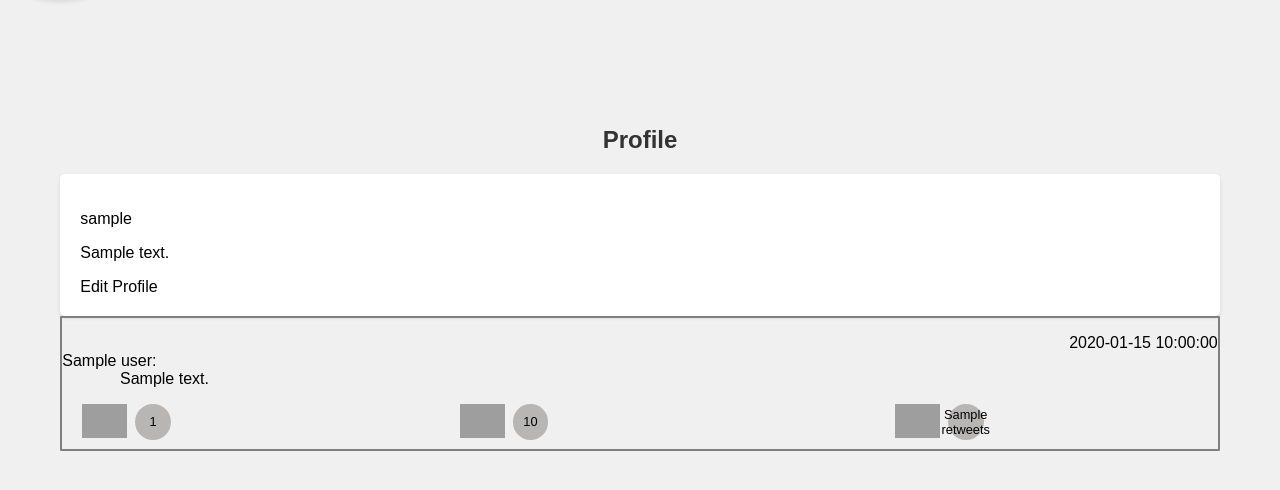
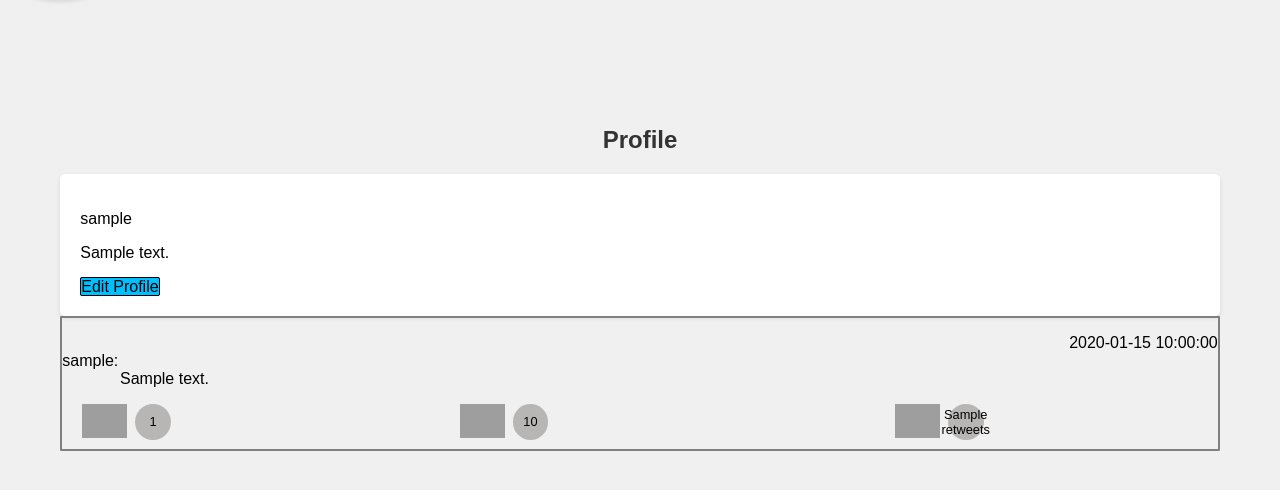
Before and after one commit to Keschler/Messenger, a Flask app: page /profile in a window 1280 px wide; the page is wider, and only the part inside the window is pictured. Shown: the part 50-540 px from the top of that part. Run offline with Flask 3, Linux system fonts and the light colour scheme; the visitor is signed in with stand-in values (Sample User, id 1); a database or web service that is not in the repository returns one stand-in record (values such as "Sample title"); grey boxes are pictures that could not be loaded.

Commit message:
Edit Profile fixed - Added border around button - User can now change either their description/name or both - Implemented dynamically displaying the username in profile.html

```diff
--- a/backend.py
+++ b/backend.py
@@ -55,16 +55,22 @@ class User:
         return description
 
     @staticmethod
-    def get_username(id):
-        username = db["users"].find_one({"_id": id})["username"]
+    def get_username(user_id):
+        username = db["users"].find_one({"_id": user_id})["username"]
         return username
 
-    def edit_profile(self, username_new: str, description: str):
-        if db["users"].find_one({"username": username_new}) is None:
-            db["users"].update_one({"username": self.username},
-                                   {"$set": {"description": description, "username": username_new}})
-            return True
-        return False
+    def edit_profile(self, username_new: str, description: str, new_name: bool = True) -> None:
+        if new_name and db["users"].find_one({"username": username_new}) is None:
+            # Update both username and description
+            update_fields = {"username": username_new, "description": description}
+        elif new_name is None and db["users"].find_one({"username": username_new}) is None:
+            # Update only the username
+            update_fields = {"username": username_new}
+        else:
+            # Update only the description
+            update_fields = {"description": description}
+        db["users"].update_one({"username": self.username}, {"$set": update_fields})
+        return None
 
 
 class Post:
@@ -111,7 +117,6 @@ class Post:
         return None
 
     def add_comment(self, username: str, content: str, post_creator: str):
-        print(self.post_id, username, content, post_creator)
         int_post_id = int(self.post_id)
         comment = {"comments": {"user": username, "content": content,
                                 "date": datetime.now().strftime(
--- a/main.py
+++ b/main.py
@@ -108,7 +108,8 @@ def profile():
     posts = Post.get_user(username)
     if posts == "TypeError":
         return render_template("index.html")
-    return render_template("profile.html", username=username, posts=posts, description=description)
+    return render_template("profile.html", username=username, posts=posts, description=description,
+                           get_username=get_username)
 
 
 @app.route("/edit_profile", methods=["POST", "GET"])
@@ -118,14 +119,23 @@ def edit_profile():
         username = session["user"]
         user = User(username)
         description = user.get_description()
-        return render_template("edit_profile.html", username=username, description=description)
+        return render_template("edit_profile.html", username=username, description=description,
+                               get_username=get_username)
     if request.method == "POST":
         username_old = session["user"]
         username_new = request.form["new_name"]
         description = request.form["new_description"]
+        if not username_new.strip() and not description.strip():  # If both fields are empty
+            return redirect(url_for("main"))
         user = User(username_old)
-        if user.edit_profile(username_new, description):
-            session["user"] = username_new
+        if not username_new.strip():  # If description is empty
+            user.edit_profile(username_old, description, False)
+            return redirect(url_for("main"))
+        if not description.strip():  # If name is empty
+            user.edit_profile(username_new, description, None)
+        else:
+            user.edit_profile(username_new, description)
+        session["user"] = username_new
         return redirect(url_for("main"))
 
 
--- a/static/css/profile.css
+++ b/static/css/profile.css
@@ -4,10 +4,10 @@ body, html {
     height: 100%;
     margin: 0;
     display: flex;
-    flex-direction: column; /* Stack flex items vertically */
-    justify-content: center; /* Center vertically */
-    align-items: center; /* Center horizontally */
-    background-color: #f0f0f0; /* Light grey background */
+    flex-direction: column;
+    justify-content: center;
+    align-items: center;
+    background-color: #f0f0f0;
     font-family: Arial, sans-serif;
 }
 
@@ -56,6 +56,11 @@ button {
     margin-right: 10%;
     margin-left: 10%;
 }
+#change_profile_button {
+    border: black 1px solid;
+    border-radius: 2px;
+    background-color: deepskyblue;
+}
 
 @media (max-width: 700px) {
     #outer_box {
--- a/static/js/comment.js
+++ b/static/js/comment.js
@@ -24,7 +24,7 @@ function set_post_id(post_id) {
     hidden_post_id.value = post_id
 }
 
-function set_post_creator_username(postUser){
+function set_post_creator_username(postUser) {
     var postCreator = document.querySelector('#post_creator')
     postCreator.value = postUser
 }
--- a/templates/edit_profile.html
+++ b/templates/edit_profile.html
@@ -22,8 +22,8 @@
     {% endif %}
 </div>
 <form class="edit_profile_form" action="{{ url_for('edit_profile') }}" method="post">
-    <input placeholder="Name" id="edit_name_input" name="new_name" required>
-    <input placeholder="Description" id="edit_description_input" name="new_description" required>
+    <input placeholder="Name" id="edit_name_input" name="new_name">
+    <input placeholder="Description" id="edit_description_input" name="new_description">
     <button class="submit_edit" type="submit">Submit</button>
 </form>
 </body>
--- a/templates/profile.html
+++ b/templates/profile.html
@@ -32,7 +32,7 @@
         {% for post in posts %}
             <div class="post">
                 <p class="date">{{ post["date"] }}</p>
-                <p class="user">{{ post["user"] }}:</p>
+                <p class="user">{{ get_username(post["user_id"]) }}:</p>
                 <p class="content">{{ post["content"] }}</p>
                 <div class="post_bar">
                     <a class="comment_image"
```
